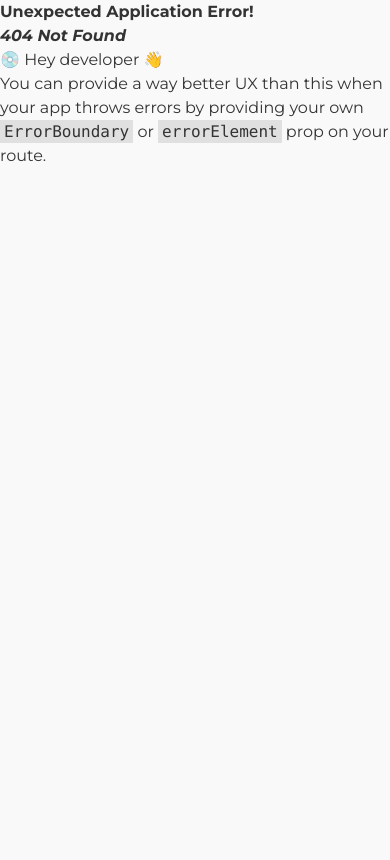
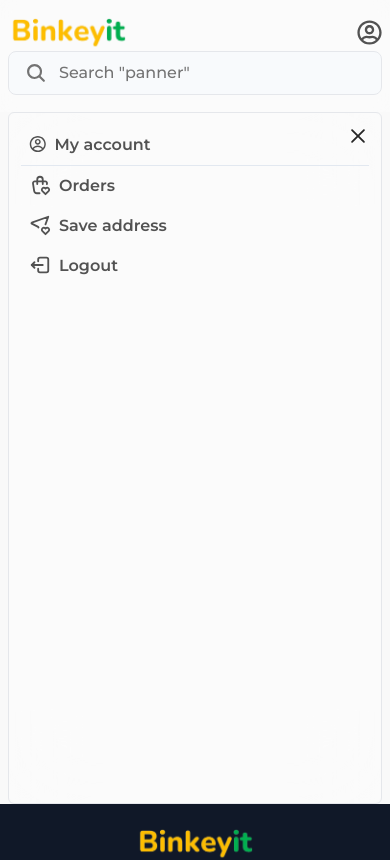
Before and after one commit to Papa-Becaye/eCommerce_App, a React (Vite) app in the folder client/: page /user-menu-mobile in a window 390 px wide. Before the commit this address had no page. Shown: the top 860 px of the page. Built offline with nearby package versions, Linux system fonts and the light colour scheme; no server answers.

Commit message:
[Feature] Mobile menu user

```diff
--- a/client/src/common/SummaryApi.jsx
+++ b/client/src/common/SummaryApi.jsx
@@ -28,6 +28,10 @@ const summaryApi = {
         method: 'GET',
         url: '/api/user/user-details',
     },
+    logout: {
+        method: 'GET',
+        url: '/api/user/logout',
+    },
 }
 
 export default summaryApi;
--- /dev/null
+++ b/client/src/components/Divider.jsx
@@ -0,0 +1,9 @@
+import React from 'react'
+
+const Divider = () => {
+  return (
+    <div className='p-[0.5px] bg-slate-200 w-full'></div>
+  )
+}
+
+export default Divider
--- a/client/src/components/Header.jsx
+++ b/client/src/components/Header.jsx
@@ -23,6 +23,17 @@ function Header() {
   const navigate = useNavigate();
   const user = useSelector((state) => state?.user);
   const [isOpenMenuUser, setIsOpenMenuUser] = useState(false);
+  const handleClickMenuUser = () => {
+    setIsOpenMenuUser(!isOpenMenuUser);
+  };
+
+  const handleMenuUserMobile = () => {
+    if (isMobile && user?._id) {
+      navigate("/user-menu-mobile")
+      return;
+    }
+    navigate("/login")
+  }
 
   const redirectToLogin = () => {
     navigate("/login")
@@ -47,22 +58,24 @@ function Header() {
             {/* Login and my card */}
             <div>
               <div>
-                <Link to={'/login'} className='lg:hidden flex items-center justify-center text-neutral-600'>
+                <button onClick={handleMenuUserMobile} className='lg:hidden flex items-center justify-center text-neutral-600'>
                   <FaRegUserCircle size={25}/>
-                </Link>
+                </button>
               </div>
               <div className='hidden lg:flex justify-center items-center gap-4'>
               {
                 user?._id ? (
                   <div className='relative'>
-                    <div className='flex items-center justify-center gap-2 text-neutral-600 p-3 cursor-pointer font-semibold hover:text-gray-900 transition-all duration-200 ease-in-out'>
+                    <div onClick={handleClickMenuUser} className='flex items-center justify-center gap-2 text-neutral-600 p-3 cursor-pointer font-semibold hover:text-gray-900 transition-all duration-200 ease-in-out'>
                       <p>Account</p>
                       <span>
-                        <MdArrowDropDown size={25} className='text-neutral-600'/>
+                        {isOpenMenuUser ? <MdArrowDropUp size={25} className='text-neutral-600'/> : <MdArrowDropDown size={25} className='text-neutral-600'/>}
                       </span>
                     </div>
-                    <div>
-                    <UserMenu/>
+                    <div className={`${isOpenMenuUser ? 'block' : 'hidden'}`}>
+                      <div className='absolute top-12 right-0 bg-white/30 backdrop-blur-2xl shadow-md rounded-md p-2 min-w-50 border border-gray-200 z-10'>
+                        <UserMenu/>
+                      </div>
                     </div>
                   </div>
                 ) : (
--- a/client/src/components/UserMenu.jsx
+++ b/client/src/components/UserMenu.jsx
@@ -1,20 +1,55 @@
-import React, {useState} from 'react'
-import { Link } from 'react-router-dom'
+import React from 'react'
+import { Link, useNavigate} from 'react-router-dom'
 import { useSelector } from 'react-redux'
 import { TbShoppingBagHeart } from "react-icons/tb";
 import { CgProfile } from "react-icons/cg";
+import { TbLocationHeart } from "react-icons/tb";
 import { TbLogout2 } from "react-icons/tb";
+import Divider from './Divider';
+import summaryApi from '../common/SummaryApi';
+import AxiosToastError from '../utils/AxiosToastError';
+import Axios from '../utils/Axios';
+import { toast } from 'react-hot-toast';
+import { logout } from '../store/userSlice';
+import { useDispatch } from 'react-redux';
 
 const UserMenu = () => {
     const user = useSelector((state) => state?.user);
+    const dispatch = useDispatch();
+    const navigate = useNavigate();
+
+    const handleLogout = async(e) => {
+        e.preventDefault();
+        try {
+            const res = await Axios({
+                ...summaryApi.logout,
+            })
+            if(res.data.error) {
+                toast.error(res.data.message)
+                return;
+            }
+            toast.success(res.data.message)
+            dispatch(logout());
+            localStorage.clear();
+            setTimeout(() => {
+                navigate("/")
+            }, 500)
+        }catch (error) {
+            AxiosToastError(error);
+        }
+    }
   return (
-    <div className='absolute top-12 right-0 bg-white shadow-md rounded-md p-2 min-w-40 border border-gray-200 z-10'>
-        <div className='flex items-center justify-between gap-2 p-2 hover:bg-gray-100 rounded-md cursor-pointer transition-all duration-200 ease-in-out'>
+    <>
+        <div className='flex items-center justify-between gap-2 p-2 lg:bg-gray-100 rounded-md cursor-pointer transition-all duration-200 ease-in-out'>
             <Link to={'/profile'} className='text-neutral-600 font-semibold flex justify-center gap-2'>
                 <CgProfile size={22} className='text-neutral-600'/>
-                Profile
+                <div className='flex flex-col w-full'>
+                    <p>My account</p>
+                    <p className='text-sm text-gray-500'>{user?.name}</p>
+                </div>
             </Link>
         </div>
+        <Divider/>
         <div className='flex items-center justify-between gap-2 p-2 hover:bg-gray-100 rounded-md cursor-pointer transition-all duration-200 ease-in-out'>
             <Link to={'/orders'} className='text-neutral-600 font-semibold flex justify-center gap-2'>
                 <TbShoppingBagHeart size={22} className='text-neutral-600'/>
@@ -22,12 +57,18 @@ const UserMenu = () => {
             </Link>
         </div>
         <div className='flex items-center justify-between gap-2 p-2 hover:bg-gray-100 rounded-md cursor-pointer transition-all duration-200 ease-in-out'>
-            <Link to={'/logout'} className='text-neutral-600 font-semibold flex justify-center gap-2'>
+            <Link to={'/orders'} className='text-neutral-600 font-semibold flex justify-center gap-2'>
+                <TbLocationHeart size={22} className='text-neutral-600'/>
+                Save address
+            </Link>
+        </div>
+        <div onClick={handleLogout} className='flex items-center justify-between gap-2 p-2 hover:bg-gray-100 rounded-md cursor-pointer transition-all duration-200 ease-in-out'>
+            <button className='text-neutral-600 font-semibold flex justify-center gap-2'>
                 <TbLogout2 size={22} className='text-neutral-600'/>
                 Logout
-            </Link>
+            </button>
         </div>
-    </div>
+    </>
   )
 }
 
--- a/client/src/pages/Login.jsx
+++ b/client/src/pages/Login.jsx
@@ -7,6 +7,9 @@ import summaryApi from '../common/SummaryApi';
 import AxiosToastError from '../utils/AxiosToastError';
 import { Link, useNavigate } from 'react-router-dom';
 import imgLogin from '../assets/imgLogin.svg';
+import fetchUserDetails from '../utils/fetchUserDetails';
+import { useDispatch } from 'react-redux';
+import { setUserDetails } from '../store/userSlice';
 
 const Login = () => {
     const [data, setData] = useState({
@@ -16,6 +19,13 @@ const Login = () => {
     const [showPassword, setShowPassword] = useState(false);
     const validValue = Object.values(data).every((item) => item.length > 0);
     const navigate = useNavigate();
+    const dispatch = useDispatch();
+    const userDetails = async() => {
+        const userDetails = await fetchUserDetails();
+        if(userDetails) {
+            dispatch(setUserDetails(userDetails));
+        }
+    }
 
     const handleChange = (e) => {
         const {name, value} = e.target;
@@ -47,6 +57,7 @@ const Login = () => {
             })
             setShowPassword(false);
             setTimeout(() => {
+                userDetails();
                 navigate('/')
             }, 2000)
         }catch (error) {
--- /dev/null
+++ b/client/src/pages/UserMenuMobile.jsx
@@ -0,0 +1,18 @@
+import React from 'react'
+import UserMenu from '../components/UserMenu'
+import { CgClose } from "react-icons/cg";
+
+const UserMenuMobile = () => {
+  return (
+    <section className='w-full mx-auto px-2'>
+        <div className='bg-white/30 backdrop-blur-2xl rounded-md p-3 w-full h-full  border border-gray-200'>
+            <button className='absolute top-0 right-0 z-10 p-3' onClick={() => window.history.back()}>
+                <CgClose size={22} className='text-neutral-800'/>
+            </button>
+            <UserMenu/>
+        </div>
+    </section>
+  )
+}
+
+export default UserMenuMobile
--- a/client/src/route/index.jsx
+++ b/client/src/route/index.jsx
@@ -7,6 +7,7 @@ import Register from "../pages/Register";
 import ForgotPassword from "../pages/ForgotPassword";
 import OtpVerification from "../pages/OtpVerification";
 import ResetPassword from "../pages/ResetPassword";
+import UserMenuMobile from "../pages/UserMenuMobile";
 
 export const router = createBrowserRouter([
     {
@@ -41,6 +42,10 @@ export const router = createBrowserRouter([
                 path: "/reset-password",
                 Component: ResetPassword,
             },
+            {
+                path: "/user-menu-mobile",
+                Component: UserMenuMobile,
+            },
         ]
     },
 ]);
--- a/client/src/store/userSlice.jsx
+++ b/client/src/store/userSlice.jsx
@@ -33,10 +33,24 @@ export const userSlice = createSlice({
         state.orderHistory = action.payload?.orderHistory;
         state.role = action.payload?.role;
       },
+      logout: (state) => {
+        state._id = '';
+        state.name = '';
+        state.email = '';
+        state.avatar = '';
+        state.mobile = '';
+        state.verify_email = false;
+        state.last_login_date = '';
+        state.status = false;
+        state.address_details = [];
+        state.shopping_cart = [];
+        state.orderHistory = [];
+        state.role = '';
+      },
     },
   })
 
   // Action creators are generated for each case reducer function
-  export const { setUserDetails } = userSlice.actions;
+  export const { setUserDetails, logout } = userSlice.actions;
 
   export default userSlice.reducer;
```
